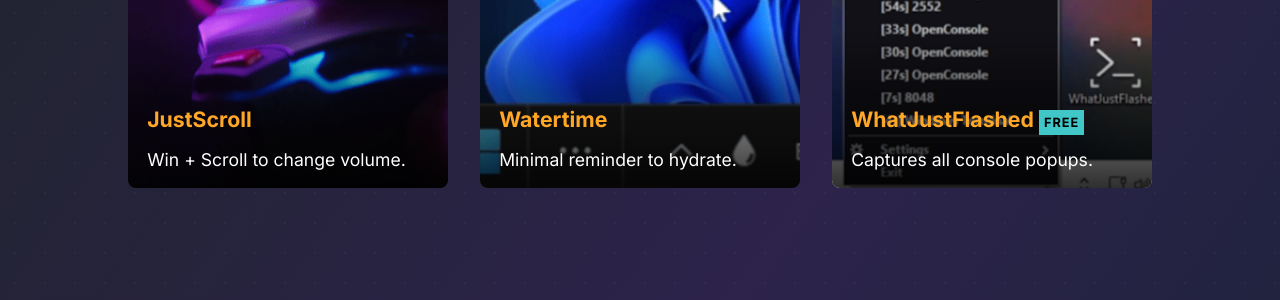
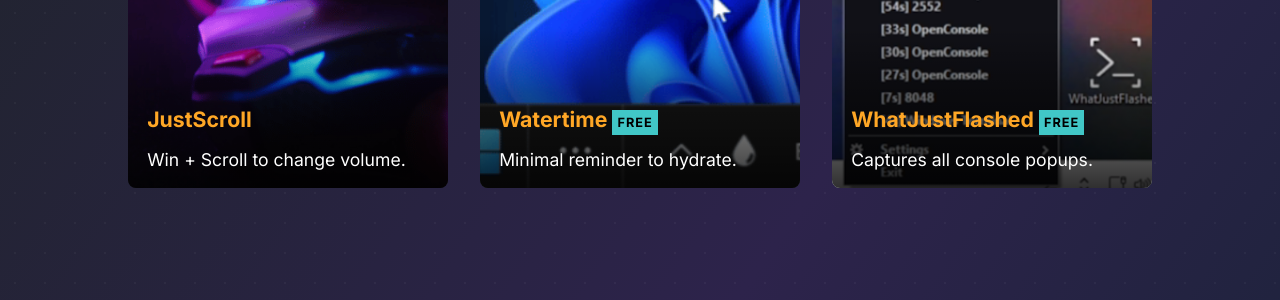
Before and after one commit to ERGeorgiev/ergeorgiev.github.io, a Jekyll site: the page built from index.md, in a window 1280 px wide. Shown: the part 422-722 px from the top of the page. Built offline with Jekyll 4.4.1, drawn with Linux system fonts in a browser that asks for light colours.

Commit message:
Update home.yml

```diff
--- a/_data/home.yml
+++ b/_data/home.yml
@@ -10,6 +10,7 @@
     desc: Minimal reminder to hydrate.
     image: /assets/img/project-watertime-demo.png
     gif: /assets/img/project-watertime-demo.gif
+    highlight: FREE
 
   - title: WhatJustFlashed
     url: https://ergeorgiev.itch.io/whatjustflashed
```
